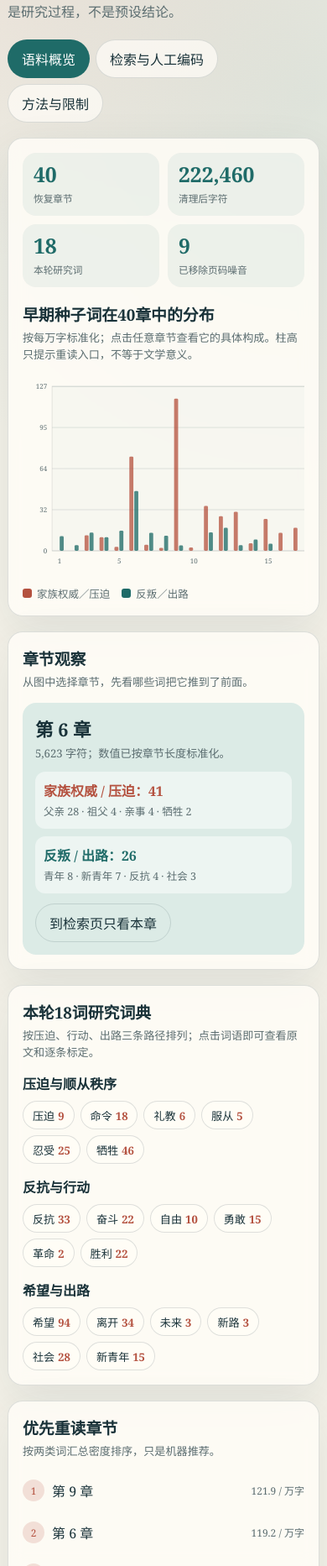
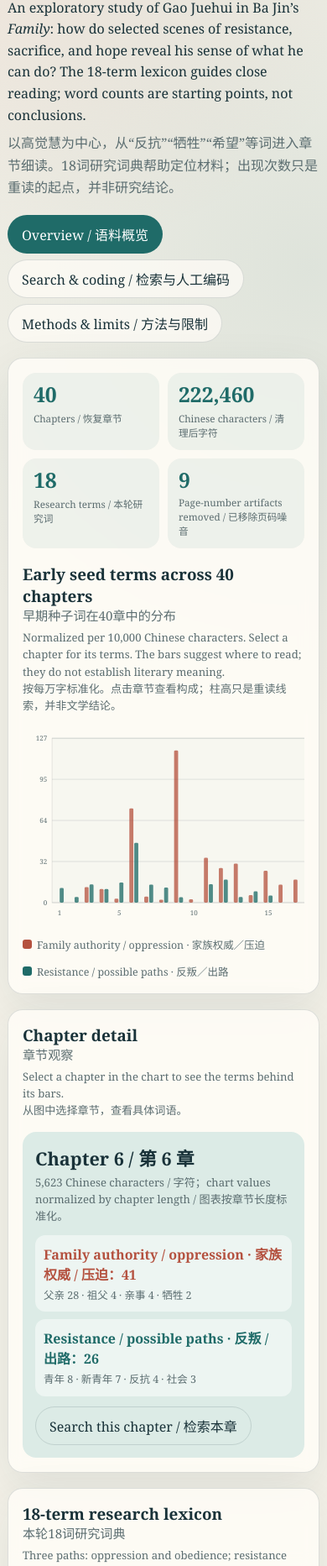
Before and after one commit to amyc19/jia-discourse-workbench, a plain HTML site: page index.html in a window 390 px wide. Shown: the part 135-2000 px from the top of the page at 84% size. Drawn offline with Linux system fonts and the light colour scheme.

Commit message:
Add bilingual overview and 18-term Chinese-English glossary

```diff
--- a/index.html
+++ b/index.html
@@ -4,7 +4,7 @@
   <meta charset="utf-8">
   <meta name="viewport" content="width=device-width, initial-scale=1">
   <meta name="theme-color" content="#153f46">
-  <title>《家》话语研究工作台</title>
+  <title>《家》 | Discourse Research Workbench</title>
   <style>
     :root {
       --ink: #193239;
@@ -120,6 +120,19 @@
     .rank-score { font-size: .75rem; color: var(--ink-soft); font-variant-numeric: tabular-nums; }
 
     .lexicon-group + .lexicon-group { margin-top: 15px; }
+    .en { display: block; color: var(--ink-soft); font-family: Georgia, serif; font-size: .8em; font-weight: 400; line-height: 1.45; letter-spacing: 0; }
+    .en-inline { color: var(--ink-soft); font-family: Georgia, serif; font-weight: 400; }
+    h1 .en { font-size: clamp(1.05rem, 2vw, 1.55rem); line-height: 1.45; letter-spacing: 0; }
+    .subtitle-en { display: block; margin: 4px 0 7px; color: var(--ink); font-family: Georgia, serif; font-size: 1rem; line-height: 1.6; }
+    .glossary { margin-top: 16px; padding-top: 14px; border-top: 1px solid var(--line); }
+    .glossary h3 { margin-bottom: 4px; }
+    .glossary table { margin-top: 9px; }
+    .glossary td:first-child { width: 32%; font-weight: 600; white-space: nowrap; }
+    .glossary td:nth-child(2) { width: 52%; }
+    .glossary td:last-child { text-align: right; font-variant-numeric: tabular-nums; }
+    .glossary .group-row td { color: var(--jade); background: rgba(31,107,104,.06); font-weight: 600; }
+    .glossary .group-row td:last-child { text-align: left; }
+    .glossary-note { margin-top: 10px; }
     .chips { display: flex; flex-wrap: wrap; gap: 7px; margin-top: 9px; }
 
     .search-row { display: grid; grid-template-columns: minmax(180px, 1fr) 160px auto; gap: 9px; }
@@ -219,52 +232,53 @@
     <header class="masthead">
       <div>
         <div class="kicker">Digital Humanities Research Workbench</div>
-        <h1>《家》话语研究工作台</h1>
-        <p class="subtitle">从全书检索进入章节重读：观察家族权威如何说话，以及反叛、自由与离开的语言如何分布。这里呈现的是研究过程，不是预设结论。</p>
+        <h1>《家》<span class="en">Discourse Research Workbench · Ba Jin’s <i>Family</i></span></h1>
+        <p class="subtitle"><span class="subtitle-en">An exploratory study of Gao Juehui in Ba Jin’s <i>Family</i>: how do selected scenes of resistance, sacrifice, and hope reveal his sense of what he can do? The 18-term lexicon guides close reading; word counts are starting points, not conclusions.</span>以高觉慧为中心，从“反抗”“牺牲”“希望”等词进入章节细读。18词研究词典帮助定位材料；出现次数只是重读的起点，并非研究结论。</p>
       </div>
-      <div class="privacy">私人研究版 · 暂勿公开全文</div>
+      <div class="privacy">Research draft · Chinese full text for private study / 研究草稿 · 暂勿公开全文</div>
     </header>
 
     <nav class="tabs" role="tablist" aria-label="网站栏目">
-      <button class="tab active" id="overview-tab" role="tab" aria-selected="true" aria-controls="overview-panel" type="button">语料概览</button>
-      <button class="tab" id="search-tab" role="tab" aria-selected="false" aria-controls="search-panel" type="button">检索与人工编码</button>
-      <button class="tab" id="method-tab" role="tab" aria-selected="false" aria-controls="method-panel" type="button">方法与限制</button>
+      <button class="tab active" id="overview-tab" role="tab" aria-selected="true" aria-controls="overview-panel" type="button">Overview / 语料概览</button>
+      <button class="tab" id="search-tab" role="tab" aria-selected="false" aria-controls="search-panel" type="button">Search & coding / 检索与人工编码</button>
+      <button class="tab" id="method-tab" role="tab" aria-selected="false" aria-controls="method-panel" type="button">Methods & limits / 方法与限制</button>
     </nav>
 
     <section id="overview-panel" role="tabpanel" aria-labelledby="overview-tab">
       <article class="card">
         <div class="stats">
-          <div class="stat"><strong id="stat-chapters">40</strong><span>恢复章节</span></div>
-          <div class="stat"><strong id="stat-chars">—</strong><span>清理后字符</span></div>
-          <div class="stat"><strong id="stat-terms">18</strong><span>本轮研究词</span></div>
-          <div class="stat"><strong id="stat-noise">9</strong><span>已移除页码噪音</span></div>
+          <div class="stat"><strong id="stat-chapters">40</strong><span>Chapters / 恢复章节</span></div>
+          <div class="stat"><strong id="stat-chars">—</strong><span>Chinese characters / 清理后字符</span></div>
+          <div class="stat"><strong id="stat-terms">18</strong><span>Research terms / 本轮研究词</span></div>
+          <div class="stat"><strong id="stat-noise">9</strong><span>Page-number artifacts removed / 已移除页码噪音</span></div>
         </div>
         <div class="card-head">
-          <div><h2>早期种子词在40章中的分布</h2><p class="hint">按每万字标准化；点击任意章节查看它的具体构成。柱高只提示重读入口，不等于文学意义。</p></div>
+          <div><h2>Early seed terms across 40 chapters <span class="en">早期种子词在40章中的分布</span></h2><p class="hint">Normalized per 10,000 Chinese characters. Select a chapter for its terms. The bars suggest where to read; they do not establish literary meaning.<br>按每万字标准化。点击章节查看构成；柱高只是重读线索，并非文学结论。</p></div>
         </div>
-        <div class="chart-wrap"><svg id="chapter-chart" viewBox="0 0 1040 330" role="img" aria-label="家族权威与反叛词汇在四十章中的分布图"></svg></div>
-        <div class="legend"><span><i></i>家族权威／压迫</span><span><i></i>反叛／出路</span></div>
+        <div class="chart-wrap"><svg id="chapter-chart" viewBox="0 0 1040 330" role="img" aria-label="Distribution of family authority and resistance seed terms across forty chapters / 家族权威与反叛词汇在四十章中的分布图"></svg></div>
+        <div class="legend"><span><i></i>Family authority / oppression · 家族权威／压迫</span><span><i></i>Resistance / possible paths · 反叛／出路</span></div>
       </article>
 
       <div class="grid" style="margin-top:18px">
         <div class="stack">
           <article class="card">
-            <div class="card-head"><div><h2>章节观察</h2><p class="hint">从图中选择章节，先看哪些词把它推到了前面。</p></div></div>
+            <div class="card-head"><div><h2>Chapter detail <span class="en">章节观察</span></h2><p class="hint">Select a chapter in the chart to see the terms behind its bars.<br>从图中选择章节，查看具体词语。</p></div></div>
             <div class="chapter-detail" id="chapter-detail"></div>
           </article>
           <article class="card">
-            <div class="card-head"><div><h2>本轮18词研究词典</h2><p class="hint">按压迫、行动、出路三条路径排列；点击词语即可查看原文和逐条标定。</p></div></div>
+            <div class="card-head"><div><h2>18-term research lexicon <span class="en">本轮18词研究词典</span></h2><p class="hint">Three paths: oppression and obedience; resistance and action; hope and ways out. Click a Chinese term to search the original text and inspect annotations. The number on a chip is its literal occurrence count.<br>点击中文词语可检索原文及标注；数字为字面出现次数。</p></div></div>
             <div id="lexicons"></div>
+            <div class="glossary" id="glossary" aria-label="Chinese–English research term glossary / 中英研究词对照表"></div>
           </article>
         </div>
         <aside class="stack">
           <article class="card">
-            <div class="card-head"><div><h2>优先重读章节</h2><p class="hint">按两类词汇总密度排序，只是机器推荐。</p></div></div>
+            <div class="card-head"><div><h2>Suggested chapters <span class="en">优先重读章节</span></h2><p class="hint">Ranked by the combined density of two early seed-term groups. This is a reading prompt, not an interpretation.<br>按两类早期种子词的总密度排序，仅供重读参考。</p></div></div>
             <div class="rank-list" id="rank-list"></div>
           </article>
           <article class="card">
-            <div class="section-label">当前最重要的提醒</div>
-            <p style="line-height:1.7;margin-bottom:0">本轮18词已逐条初标。高频词与同一场景里的重复词次需要回到原文核对；请在检索页抽查和修订。</p>
+            <div class="section-label">Reading note / 阅读提醒</div>
+            <p style="line-height:1.7;margin-bottom:0">The 18 terms have initial occurrence-level annotations. Repeated hits in a scene and high-frequency terms require checking against the Chinese text. Annotations are preliminary.<br>本轮18词已逐条初标。高频词和同一场景的重复词次仍需回到原文核对。</p>
           </article>
         </aside>
       </div>
@@ -370,6 +384,8 @@ window.JIA_DATA = {"meta":{"title":"家","author":"巴金","source_file":"家txt
     const DATA = window.JIA_DATA;
     const FOCUSED_LEXICONS = {"path1":{"label":"压迫与顺从秩序","terms":["压迫","命令","礼教","服从","忍受","牺牲"]},"path2":{"label":"反抗与行动","terms":["反抗","奋斗","自由","勇敢","革命","胜利"]},"path3":{"label":"希望与出路","terms":["希望","离开","未来","新路","社会","新青年"]}};
     const FOCUSED_TOTALS = {"压迫":9,"命令":18,"礼教":6,"服从":5,"忍受":25,"牺牲":46,"反抗":33,"奋斗":22,"自由":10,"勇敢":15,"革命":2,"胜利":22,"希望":94,"离开":34,"未来":3,"新路":3,"社会":28,"新青年":15};
+    const TERM_EN = {"压迫":"oppression","命令":"command / order","礼教":"traditional moral codes","服从":"obedience","忍受":"endurance","牺牲":"sacrifice","反抗":"resistance","奋斗":"struggle","自由":"freedom","勇敢":"courage / bravery","革命":"revolution","胜利":"victory","希望":"hope","离开":"leaving","未来":"future","新路":"new path","社会":"society","新青年":"new youth"};
+    const PATH_EN = {"path1":"Oppression and obedience","path2":"Resistance and action","path3":"Hope and possible paths"};
     const CODING_KEY = "jia-dh-complete-offline-coding-v1";
     const EDITION_KEY = "jia-dh-complete-offline-edition-v1";
     const SEED_MIGRATION_KEY = "jia-dh-complete-offline-24-records-v1";
@@ -568,7 +584,7 @@ window.JIA_DATA = {"meta":{"title":"家","author":"巴金","source_file":"家txt
         }
       });
       const xTitle = svgEl("text", { x: margin.left + innerW / 2, y: H - 5, "text-anchor": "middle", class: "axis-label" });
-      xTitle.textContent = "章节";
+      xTitle.textContent = "Chapter / 章节";
       svg.appendChild(xTitle);
     }
 
@@ -579,13 +595,13 @@ window.JIA_DATA = {"meta":{"title":"家","author":"巴金","source_file":"家txt
       const container = document.getElementById("chapter-detail");
       container.innerHTML = "";
       const title = document.createElement("strong");
-      title.textContent = `第 ${number} 章`;
+      title.textContent = `Chapter ${number} / 第 ${number} 章`;
       const desc = document.createElement("div");
       desc.className = "hint";
-      desc.textContent = `${formatNumber(ch.length)} 字符；数值已按章节长度标准化。`;
+      desc.textContent = `${formatNumber(ch.length)} Chinese characters / 字符；chart values normalized by chapter length / 图表按章节长度标准化。`;
       const grid = document.createElement("div");
       grid.className = "detail-grid";
-      [["家族权威 / 压迫", ch.counts.authority.total, authorityTerms], ["反叛 / 出路", ch.counts.rebellion.total, rebellionTerms]].forEach(([label, total, terms]) => {
+      [["Family authority / oppression · 家族权威 / 压迫", ch.counts.authority.total, authorityTerms], ["Resistance / possible paths · 反叛 / 出路", ch.counts.rebellion.total, rebellionTerms]].forEach(([label, total, terms]) => {
         const box = document.createElement("div");
         box.className = "detail-box";
         const b = document.createElement("b");
@@ -600,7 +616,7 @@ window.JIA_DATA = {"meta":{"title":"家","author":"巴金","source_file":"家txt
       action.className = "ghost";
       action.type = "button";
       action.style.marginTop = "12px";
-      action.textContent = "到检索页只看本章";
+      action.textContent = "Search this chapter / 检索本章";
       action.addEventListener("click", () => {
         currentChapter = String(number);
         document.getElementById("chapter-filter").value = currentChapter;
@@ -626,10 +642,10 @@ window.JIA_DATA = {"meta":{"title":"家","author":"巴金","source_file":"家txt
         rank.className = "rank-num";
         rank.textContent = index + 1;
         const name = document.createElement("span");
-        name.textContent = `第 ${item.number} 章`;
+        name.textContent = `Chapter ${item.number} / 第 ${item.number} 章`;
         const score = document.createElement("span");
         score.className = "rank-score";
-        score.textContent = `${item.score.toFixed(1)} / 万字`;
+        score.textContent = `${item.score.toFixed(1)} / 10,000 characters`;
         row.append(rank, name, score);
         row.addEventListener("click", () => renderChapterDetail(item.number));
         list.appendChild(row);
@@ -643,7 +659,7 @@ window.JIA_DATA = {"meta":{"title":"家","author":"巴金","source_file":"家txt
         const group = document.createElement("div");
         group.className = "lexicon-group";
         const title = document.createElement("h3");
-        title.textContent = spec.label;
+        title.textContent = `${PATH_EN[category]} / ${spec.label}`;
         const chips = document.createElement("div");
         chips.className = "chips";
         spec.terms.forEach(term => {
@@ -651,6 +667,7 @@ window.JIA_DATA = {"meta":{"title":"家","author":"巴金","source_file":"家txt
           button.type = "button";
           button.className = "chip";
           button.append(document.createTextNode(term));
+          button.setAttribute("aria-label", `${term} — ${TERM_EN[term]}, ${FOCUSED_TOTALS[term]} occurrences; search Chinese text`);
           const count = document.createElement("strong");
           count.textContent = FOCUSED_TOTALS[term];
           button.appendChild(count);
@@ -667,6 +684,40 @@ window.JIA_DATA = {"meta":{"title":"家","author":"巴金","source_file":"家txt
         group.append(title, chips);
         container.appendChild(group);
       });
+      const glossary = document.getElementById("glossary");
+      glossary.innerHTML = "";
+      const heading = document.createElement("h3");
+      heading.textContent = "Chinese–English term glossary / 中英词汇对照表";
+      const hint = document.createElement("p");
+      hint.className = "hint";
+      hint.textContent = "Copy the Chinese term into Search & coding; the English is a contextual gloss, not a substitute for the original. / 复制中文词到检索页；英文仅作语境释义。";
+      const wrap = document.createElement("div");
+      wrap.className = "table-wrap";
+      const table = document.createElement("table");
+      const thead = document.createElement("thead");
+      thead.innerHTML = "<tr><th>中文检索词 / Chinese search term</th><th>English gloss / 英文释义</th><th>Hits / 次数</th></tr>";
+      const tbody = document.createElement("tbody");
+      Object.entries(FOCUSED_LEXICONS).forEach(([category, spec]) => {
+        const groupRow = document.createElement("tr");
+        groupRow.className = "group-row";
+        const label = document.createElement("td");
+        label.colSpan = 3;
+        label.textContent = `${PATH_EN[category]} / ${spec.label}`;
+        groupRow.appendChild(label);
+        tbody.appendChild(groupRow);
+        spec.terms.forEach(term => {
+          const row = document.createElement("tr");
+          [term, TERM_EN[term], FOCUSED_TOTALS[term]].forEach(value => {
+            const cell = document.createElement("td");
+            cell.textContent = value;
+            row.appendChild(cell);
+          });
+          tbody.appendChild(row);
+        });
+      });
+      table.append(thead, tbody);
+      wrap.appendChild(table);
+      glossary.append(heading, hint, wrap);
     }
 
     function findOccurrences(term, chapterFilter = "all") {
```
